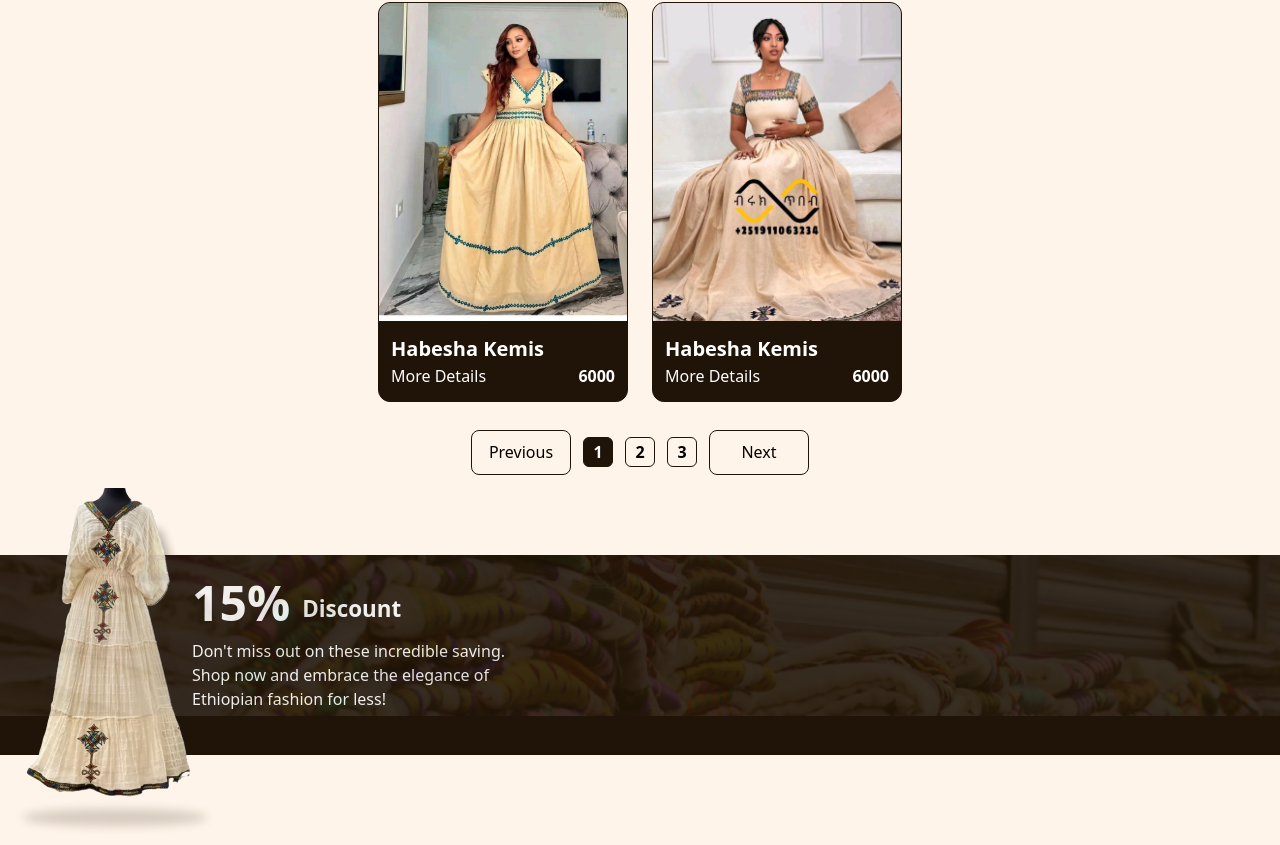
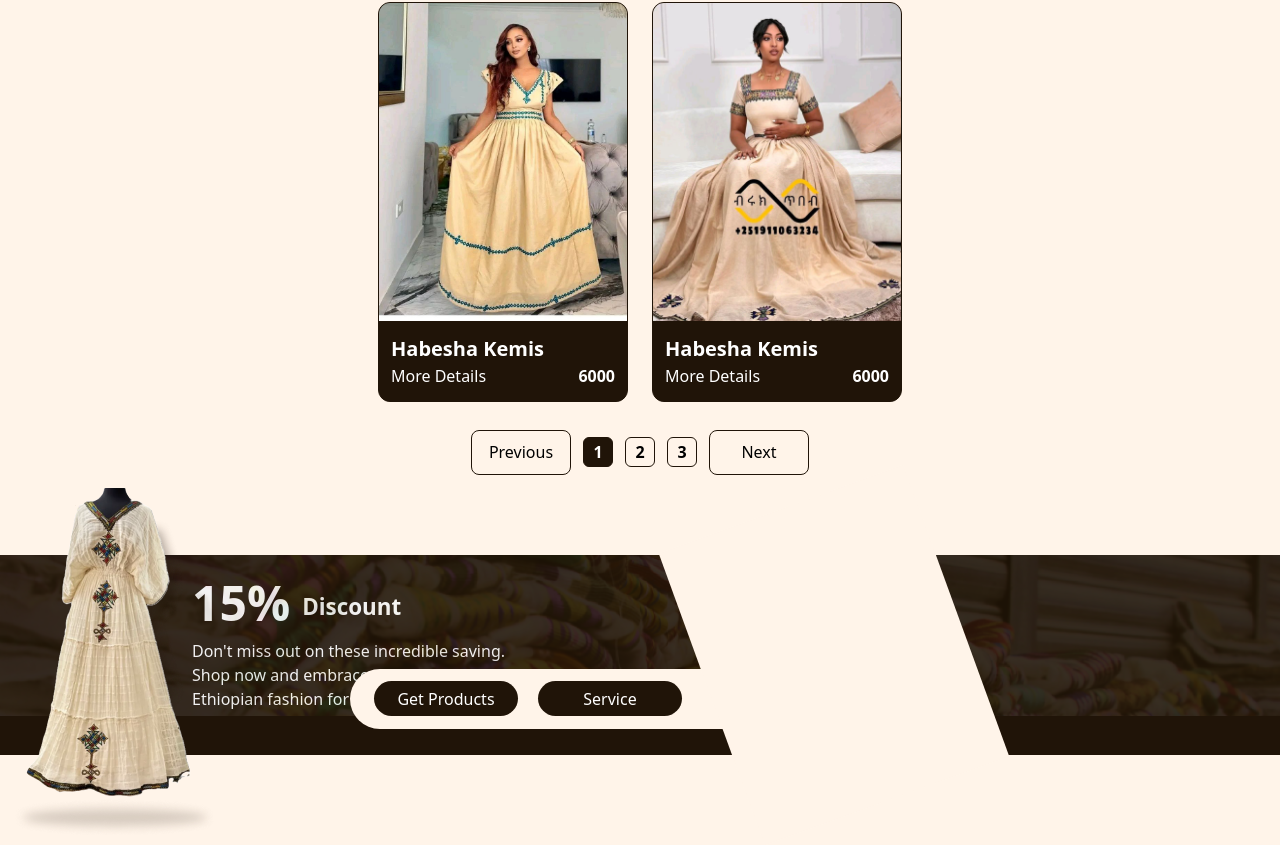
Before and after one commit to kira07Sj/Tekehabesha, a React (Vite) app: page / in a window 1280 px wide. Shown: the part 2335-3180 px from the top of the page. Built offline with nearby package versions, Linux system fonts and the light colour scheme.

Commit message:
Add: Billboard component 65% Completed

```diff
--- a/src/components/Billboard.jsx
+++ b/src/components/Billboard.jsx
@@ -1,22 +1,44 @@
 import React from 'react'
 import BillBoardImg from '../assets/discountBg.png'
 import Kemis from '../assets/main-habesha.png'
+import Button from './Button'
 
 const Billboard = () => {
   return (
     <div className='w-full flex items-center justify-center py-[3rem]'>
-        <img src={Kemis} alt="" className='absolute left-3 mt-4 max-sm:scale-50 max-sm:-left-[3rem]' />
-        <div className='w-full h-[200px] max-sm:h-[125px] bg-dark-brown overflow-hidden'>
+        <img src={Kemis} alt="" className='absolute left-3 mt-4 max-sm:scale-50 max-sm:-left-[3rem] z-30' />
+        <div className='w-full h-[200px] max-sm:h-[145px] bg-dark-brown overflow-hidden'>
 
         <div className=' flex flex-col items-start justify-center absolute left-[6rem] mt-3 md:left-[12rem]'>
-            <div className='flex items-center justify-center'>
+            <div className='flex items-center justify-center '>
                 <h1 className='text-[1.7rem] md:text-[3rem] text-white font-bold'>15%</h1>
-                <p className='font-bold ml-3 md:text-[1.4rem] text-[.8rem] text-white mt-3'>Discount</p>
+                <p className='font-bold ml-3 md:text-[1.4rem] text-[.8rem] text-white mt-2'>Discount</p>
             </div>
             <p className=' text-white text-[11px] md:text-[16px] md:w-[40%] w-[50%] max-md:w-[96%]  '>Don't miss out on these incredible saving. Shop now and
-                embrace the elegance of Ethiopian fashion for less!</p>
+                embrace the elegance of Ethiopian fashion for less!
+            </p>
         </div>
+
             <img src={BillBoardImg} alt="" className=' object-cover opacity-15 max-md:h-full'/>
+        </div>
+        <div className='w-[420px] h-[60px] max-sm:w-[260px] max-sm:h-[40px] max-md:rounded-r-[0px]  rounded-[60px] bg_Primary mt-[5.5rem]
+        absolute flex items-center justify-start max-md:justify-center md:gap-5 md:pl-[1.5rem] overflow-hidden
+         max-md:right-0 lg:-ml-[10rem]'>
+
+        <a href='#'>
+            <Button title={"Get Products"} className={`text-white w-[144px] max-sm:ml-2 max-sm:scale-[.7] h-[35px]
+            btn-bg-brown  rounded-3xl`}/>
+        </a>
+
+        <a href='#'>
+            <Button title={"Service"} className={`text-white w-[144px]  max-sm:scale-[.7] h-[35px] max-sm:-ml-4 max-md:ml-[2rem]
+            btn-bg-brown  rounded-3xl`}/>
+        </a>
+
+        </div>
+
+        <div className=' items-center justify-center hidden xl:flex'>
+                <div className='bg_Primary w-[260px] h-[310px] absolute left-[50%] -rotate-[20deg] ml-[4rem]'></div>
         </div>
     </div>
   )
--- a/src/index.css
+++ b/src/index.css
@@ -11,6 +11,9 @@
 
 .text-color-brown{
     color: #201408;
+}
+.bg_Primary{
+    background-color: #FFF4E9;
 }
 .bg-light-brown{
     background-color: #E6CFBA;
```
